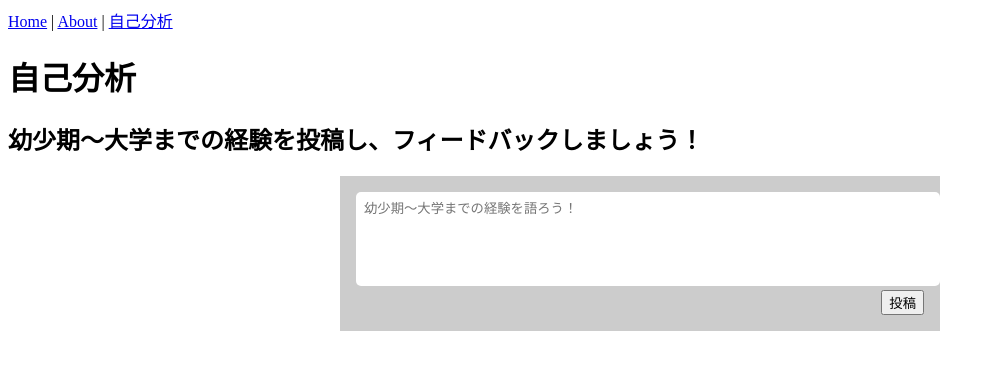
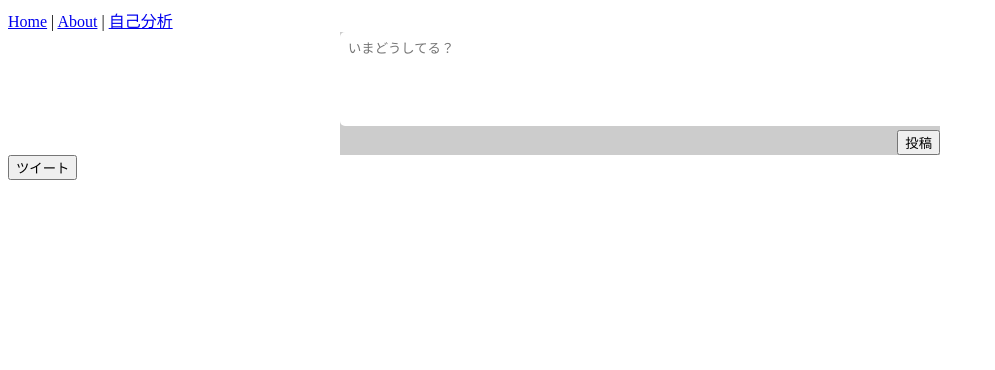
Before and after one commit to webex13-team-12/original-team-app, a Vue app: page /self-analysis in a window 1280 px wide. Shown: the top 370 px of the page, without its empty margins (0-995 px from the left). Built offline with nearby package versions, Linux system fonts and the light colour scheme.

Commit message:
firebaseを使った投稿機能の途中です。

```diff
--- a/package.json
+++ b/package.json
@@ -9,6 +9,7 @@
   },
   "dependencies": {
     "core-js": "^3.8.3",
+    "firebase": "^9.6.10",
     "vue": "^3.2.13",
     "vue-router": "^4.0.3"
   },
--- a/src/App.vue
+++ b/src/App.vue
@@ -7,4 +7,47 @@
     </div>
     <router-view />
   </div>
+
+  <div class="app">
+    <button v-on:click="postTweet">ツイート</button>
+    <!-- 変更点１ -->
+    <div>
+      <p v-for="tweet in tweets" :key="tweet.id">
+        {{ tweet.text }}
+      </p>
+    </div>
+  </div>
 </template>
+
+<script>
+import { collection, addDoc } from "firebase/firestore"
+import { db } from "./firebase"
+
+export default {
+  data() {
+    return {
+      /* 変更点２ */
+      tweets: [
+        // {
+        //   id: "0GwoGZuhTNhqHQDBeiVW",
+        //   text: "こんにちは、ツイートの本文です。"
+        // }
+      ],
+    }
+  },
+  methods: {
+    postTweet() {
+      /* 変更点１ */
+      const tweet = {
+        text: "こんにちは、ツイートの本文です。",
+      }
+      addDoc(collection(db, "tweets"), tweet).then((ref) => {
+        this.tweets.push({
+          id: ref.id,
+          ...tweet,
+        })
+      })
+    },
+  },
+}
+</script>
--- a/src/components/SubmitForm.vue
+++ b/src/components/SubmitForm.vue
@@ -0,0 +1,49 @@
+<template>
+  <div class="form-wrapper">
+    <textarea
+      class="form__textarea"
+      v-model="text"
+      placeholder="いまどうしてる？"
+    />
+    <div class="form__buttons">
+      <button v-on:click="postTweet" class="form__submit-button">投稿</button>
+    </div>
+  </div>
+</template>
+
+<script>
+export default {
+  data() {
+    return {
+      text: "",
+    }
+  },
+  methods: {
+    postTweet() {
+      alert("投稿機能の完成をお楽しみに！")
+    },
+  },
+}
+</script>
+
+<style scoped>
+.form__wrapper {
+  padding: 1rem;
+}
+.form__textarea {
+  width: 100%;
+  height: calc(1.3rem * 3 + 0.5rem * 2);
+  padding: 0.5rem;
+  line-height: 1.3rem;
+  border-radius: 5px;
+  border: none;
+  resize: none;
+}
+.form__textarea:focus {
+  outline: none;
+}
+.form__buttons {
+  display: flex;
+  justify-content: flex-end;
+}
+</style>
--- /dev/null
+++ b/src/firebase.js
@@ -0,0 +1,18 @@
+import { initializeApp } from "firebase/app"
+import { getFirestore } from "firebase/firestore"
+
+// For Firebase JS SDK v7.20.0 and later, measurementId is optional
+const firebaseConfig = {
+  apiKey: "AIzaSyDEDeqJiHKILd4Zr3prTn1kwAjfqjsRDx4",
+  authDomain: "tweet-d0c5b.firebaseapp.com",
+  projectId: "tweet-d0c5b",
+  storageBucket: "tweet-d0c5b.appspot.com",
+  messagingSenderId: "350582898032",
+  appId: "1:350582898032:web:c6c148d51b46abbaaea3b5",
+  measurementId: "G-71MMGCJRRN",
+}
+
+// Firebaseアプリオブジェクトを初期化
+const app = initializeApp(firebaseConfig)
+// Firestoreを読み込み、db(databaseの略)として export
+export const db = getFirestore(app)
--- a/src/main.js
+++ b/src/main.js
@@ -1,5 +1,6 @@
 import { createApp } from "vue"
 import App from "./App.vue"
 import router from "./router"
+import "./firebase.js"
 
 createApp(App).use(router).mount("#app")
--- a/src/views/SelfAnalysis.vue
+++ b/src/views/SelfAnalysis.vue
@@ -1,32 +1,14 @@
 <template>
-  <h1>自己分析</h1>
-  <h2>幼少期～大学までの経験を投稿し、フィードバックしましょう！</h2>
   <div class="home__wrapper">
-    <div class="form__wrapper">
-      <textarea
-        class="form__textarea"
-        v-model="text"
-        placeholder="幼少期～大学までの経験を語ろう！"
-      />
-      <div class="form__buttons">
-        <button v-on:click="postTweet" class="form__submit-button">投稿</button>
-      </div>
-    </div>
+    <submit-form />
   </div>
 </template>
 
 <script>
+import SubmitForm from "../components/SubmitForm.vue"
+
 export default {
-  data() {
-    return {
-      text: "",
-    }
-  },
-  methods: {
-    postTweet() {
-      alert("投稿機能の完成をお楽しみに！")
-    },
-  },
+  components: { SubmitForm },
 }
 </script>
 
@@ -36,23 +18,4 @@ export default {
   max-width: 600px;
   background-color: #ccc;
 }
-.form__wrapper {
-  padding: 1rem;
-}
-.form__textarea {
-  width: 100%;
-  height: calc(1.3rem * 3 + 0.5rem * 2);
-  padding: 0.5rem;
-  line-height: 1.3rem;
-  border-radius: 5px;
-  border: none;
-  resize: none;
-}
-.form__textarea:focus {
-  outline: none;
-}
-.form__buttons {
-  display: flex;
-  justify-content: flex-end;
-}
 </style>
```
Also changed, not shown: 1 other file (tests, documents, lock files or other folders).
